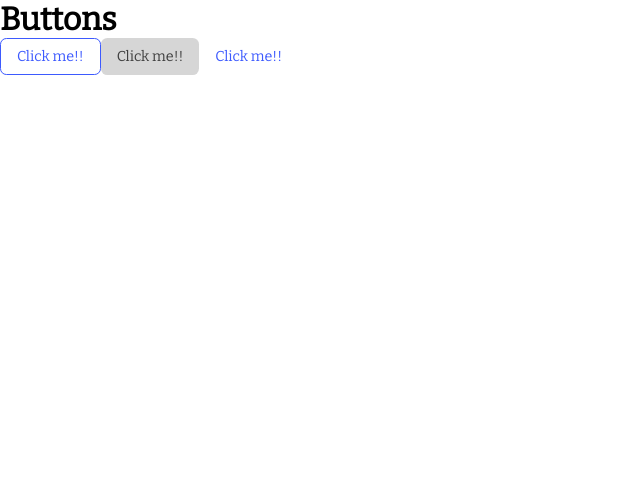
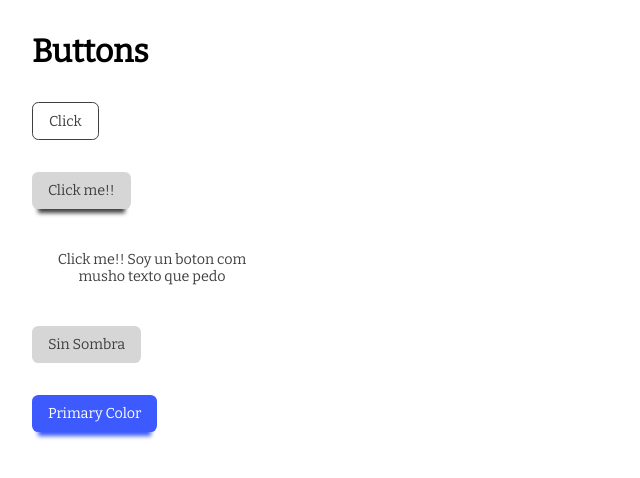
Before and after one commit to FlakoBB/reusable-components, a React app: page / in a window 1280 px wide. Shown: the top 478 px of the page, without its empty margins (0-640 px from the left). Built offline with nearby package versions, Linux system fonts and the light colour scheme.

Commit message:
props variant

```diff
--- /dev/null
+++ b/src/App.jsx
@@ -0,0 +1,15 @@
+import Button from './components/Button.jsx'
+
+const App = () => {
+  return (
+    <div className='column'>
+      <h1>Buttons</h1>
+      <Button value='Click' variant='outline' />
+      <Button value='Click me!!' variant='default' />
+      <Button value='Click me!! Soy un boton com musho texto que pedo' variant='text' />
+      <Button value='Sin Sombra' disableShadow />
+      <Button value='Primary Color' color='primary' variant='default' disableShadow />
+    </div>
+  )
+}
+export default App
--- a/src/components/Button.jsx
+++ b/src/components/Button.jsx
@@ -1,5 +1,14 @@
 import PropTypes from 'prop-types'
 import styles from '../styles/buttons.module.css'
+import { useEffect, useState } from 'react'
+
+// * Button States
+// variant (default || outline || test)
+// size (sm || md || lg)
+// color (primary || secondary || danger )
+// shadow (true || false)
+// disable  (true || false)
+// icon (left || right)
 
 const VARIANTS = {
   DEFAULT: 'default',
@@ -7,28 +16,73 @@ const VARIANTS = {
   TEXT: 'text'
 }
 
-const Button = ({ value, variant }) => {
-  const setVariant = () => {
-    switch (variant.toLowerCase()) {
+const COLORS = {
+  PRIMARY: 'primary',
+  SECONDARY: 'secondary',
+  DANGER: 'danger'
+}
+
+const Button = ({ value, variant, size, color, disableShadow, disabled, icon }) => {
+  const [variantStyle, setVariantStyle] = useState(styles.default)
+  const [shadow, setShadow] = useState(styles.disableShadow)
+  const [colorStyle, setColorStyle] = useState(styles.default)
+
+  const getVariant = (vars) => {
+    switch (vars) {
       case VARIANTS.DEFAULT:
-        return styles.default
+        setVariantStyle(styles.default)
+        break
       case VARIANTS.OUTLINE:
-        return styles.outline
+        setVariantStyle(styles.outline)
+        break
       case VARIANTS.TEXT:
-        return styles.text
+        setVariantStyle(styles.text)
+        break
       default:
-        return styles.default
+        setVariantStyle(styles.default)
     }
   }
 
+  const getColor = (clr) => {
+    switch (clr) {
+      case COLORS.PRIMARY:
+        setColorStyle(styles.primaryColor)
+        break
+      case COLORS.SECONDARY:
+        setColorStyle(styles.secondaryColor)
+        break
+      case COLORS.DANGER:
+        setColorStyle(styles.dangerColor)
+        break
+      default:
+        setColorStyle(styles.default)
+    }
+  }
+
+  useEffect(() => {
+    console.log('entro al useEffect')
+    getVariant(variant)
+
+    if (!disableShadow) {
+      setShadow('')
+    }
+
+    getColor(color)
+  }, [])
+
   return (
-    <button className={variant ? `${styles.default} ${setVariant()}` : styles.default}>{value}</button>
+    <button
+      className={`${styles.btn} ${variantStyle} ${shadow} ${colorStyle}`}
+    >
+      {value}
+    </button>
   )
 }
 
 Button.propTypes = {
   value: PropTypes.string.isRequired,
-  variant: PropTypes.string
+  variant: PropTypes.string,
+  color: PropTypes.string
 }
 
 export default Button
--- a/src/index.jsx
+++ b/src/index.jsx
@@ -1,15 +1,12 @@
 import ReactDom from 'react-dom/client'
 import { StrictMode } from 'react'
+import App from './App.jsx'
 import './styles/globals.css'
-import Button from './components/Button.jsx'
 
 const root = ReactDom.createRoot(document.getElementById('root'))
 
 root.render(
   <StrictMode>
-    <h1>Buttons</h1>
-    <Button value='Click me!!' variant='OUtline' />
-    <Button value='Click me!!' variant='DefauLt' />
-    <Button value='Click me!!' variant='text' />
+    <App />
   </StrictMode>
 )
--- a/src/styles/buttons.module.css
+++ b/src/styles/buttons.module.css
@@ -1,14 +1,19 @@
-.default {
-  height: 2.3rem;
-  padding: 0 1rem;
+.btn {
+  max-width: 15rem;
+  min-height: 2.3rem;
+  padding: .6rem 1rem;
   border-radius: .4rem;
   border: none;
-  background-color: #d6d6d6;
-  color: #3f3f3f;
   font-size: .9rem;
   font-weight: 500;
   outline: none;
   cursor: pointer;
+}
+
+.default {
+  background-color: #d6d6d6;
+  color: #3f3f3f;
+  box-shadow: 0 10px 4px -6px #3f3f3f;
 }
 
 .default:is(:focus, :hover) {
@@ -17,19 +22,63 @@
 
 .outline {
   background-color: #fff;
-  border: 1px solid #3D5AFE;
-  color: #3D5AFE;
+  border: 1px solid #3f3f3f;
+  color: #3f3f3f;
+  box-shadow: none;
 }
 
 .outline:is(:focus, :hover) {
-  background-color: #eaefff;
+  background-color: #f0f0f0;
 }
 
 .text {
   background: none;
-  color: #3D5AFE;
+  color: #3f3f3f;
+  box-shadow: none;
 }
 
-.text.default:is(:focus, :hover) {
-  background-color: #eaefff;
+.text:is(:focus, :hover) {
+  background-color: #f0f0f0;
 }
+
+.disableShadow {
+  box-shadow: none;
+}
+
+.disabled {
+  color: red;
+  opacity: .8;
+  cursor: not-allowed;
+}
+
+.primaryColor {
+  background-color: #3D5AFE;
+  color: #fff;
+  border-color: #3D5AFE;
+  box-shadow: 0 10px 4px -6px #3D5AFE;
+}
+
+.primaryColor:hover {
+  background-color: #293daa;
+}
+
+.outline.primaryColor {
+  background-color: #fff;
+  color: #3D5AFE;
+  border-color: #3D5AFE;
+  box-shadow: none;
+}
+
+.outline.primaryColor:hover {
+  background-color: #dfe4fc;
+}
+
+.text.primaryColor {
+  background: none;
+  color: #3D5AFE;
+  box-shadow: none;
+}
+
+.text.primaryColor:hover {
+  background-color: #dfe4fc;
+}
--- a/src/styles/globals.css
+++ b/src/styles/globals.css
@@ -6,3 +6,12 @@
   box-sizing: border-box;
   font-family: 'Bitter', serif;
 }
+
+.column {
+  display: flex;
+  flex-direction: column;
+  align-items: flex-start;
+  justify-content: flex-start;
+  gap: 2rem;
+  padding: 2rem;
+}
```
